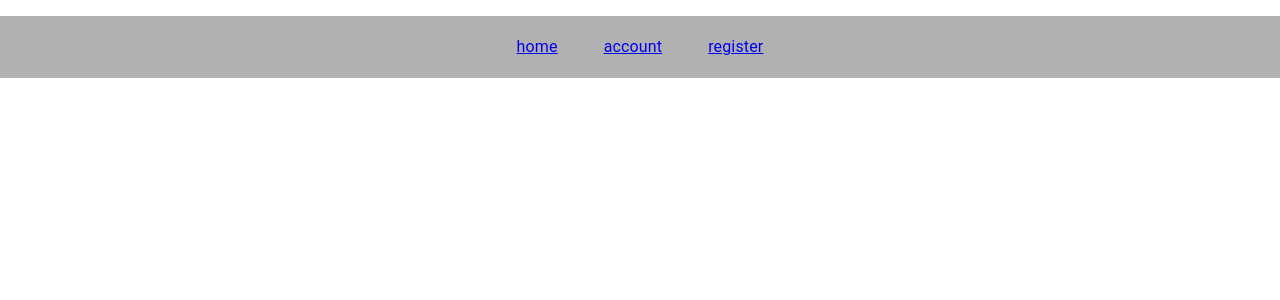
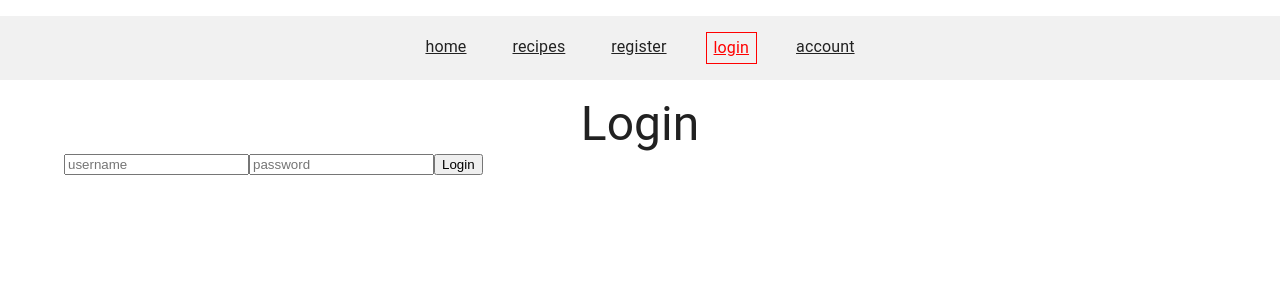
Before and after one commit to HladenRazum/recipes-fullstack-client, a React (Create React App) app: page /login in a window 1280 px wide. Shown: the top 300 px of the page. Built offline with nearby package versions, Linux system fonts and the light colour scheme.

Commit message:
small update

```diff
--- a/src/App.tsx
+++ b/src/App.tsx
@@ -6,6 +6,9 @@ import Footer from "./components/Footer/Footer";
 import RegisterPage from "./containers/RegisterPage/RegisterPage";
 import Account from "./containers/Account/Account";
 import { Box } from "@mui/system";
+import LoginPage from "./containers/LoginPage/LoginPage";
+import RecipesPage from "./containers/RecipesPage/RecipesPage";
+import NotFoundPage from "./containers/NotFoundPage/NotFoundPage";
 
 const App = () => {
    return (
@@ -15,7 +18,11 @@ const App = () => {
             <Routes>
                <Route path="/" element={<Home />} />
                <Route path="/register" element={<RegisterPage />} />
+               <Route path="/login" element={<LoginPage />} />
                <Route path="/account" element={<Account />} />
+               <Route path="/recipes" element={<RecipesPage />} />
+               <Route path="/recipes/:id" element={<RecipesPage />} />
+               <Route path="*" element={<NotFoundPage />} />
             </Routes>
          </BrowserRouter>
       </React.Fragment>
--- a/src/components/Navigation/Navigation.tsx
+++ b/src/components/Navigation/Navigation.tsx
@@ -4,18 +4,33 @@ import { NavLink } from "react-router-dom";
 
 interface Props {}
 
-const links = [
+interface Links {
+   title: string;
+   linkTo: string;
+}
+
+const links: Links[] = [
    {
       title: "home",
       linkTo: "/",
    },
+
+   {
+      title: "recipes",
+      linkTo: "/recipes",
+   },
+
+   {
+      title: "register",
+      linkTo: "/register",
+   },
+   {
+      title: "login",
+      linkTo: "/login",
+   },
    {
       title: "account",
       linkTo: "/account",
-   },
-   {
-      title: "register",
-      linkTo: "/register",
    },
 ];
 
@@ -30,6 +45,7 @@ export const Navigation = (props: Props) => {
    const navLinkStyle = {
       margin: "0 1em",
       padding: "3px 7px",
+      color: "#222",
    };
 
    return (
--- /dev/null
+++ b/src/components/UserLoginForm/UserLoginForm.tsx
@@ -0,0 +1,23 @@
+import { Field, Form, Formik } from "formik";
+import React from "react";
+
+interface Props {}
+
+const UserLoginForm = (props: Props) => {
+   return (
+      <Formik initialValues={{}} onSubmit={() => {}}>
+         <Form>
+            <Field placeholder="username" id="username" name="username" />
+            <Field
+               placeholder="password"
+               id="password"
+               name="passwod"
+               type="password"
+            />
+            <button type="submit">Login</button>
+         </Form>
+      </Formik>
+   );
+};
+
+export default UserLoginForm;
--- /dev/null
+++ b/src/containers/LoginPage/LoginPage.tsx
@@ -0,0 +1,21 @@
+import { Container, Typography } from "@mui/material";
+import React from "react";
+import UserLoginForm from "../../components/UserLoginForm/UserLoginForm";
+import UserRegisterForm from "../../components/UserRegisterForm/UserRegisterForm";
+
+interface Props {}
+
+const LoginPage = (props: Props) => {
+   return (
+      <React.Fragment>
+         <Container>
+            <Typography textAlign="center" variant="h3">
+               Login
+            </Typography>
+            <UserLoginForm />
+         </Container>
+      </React.Fragment>
+   );
+};
+
+export default LoginPage;
--- /dev/null
+++ b/src/containers/NotFoundPage/NotFoundPage.tsx
@@ -0,0 +1,37 @@
+import { Button, Container, Typography } from "@mui/material";
+import React from "react";
+import { useNavigate } from "react-router-dom";
+
+interface Props {}
+
+const NotFoundPage = (props: Props) => {
+   const navigate = useNavigate();
+   const navigateBack = () => {
+      navigate(-1);
+   };
+
+   return (
+      <React.Fragment>
+         <Container>
+            <Typography textAlign="center" variant="h1">
+               404
+            </Typography>
+            <Typography variant="body1" textAlign="center">
+               Could not find the resource that you've been looking for.
+            </Typography>
+            <Button
+               onClick={navigateBack}
+               variant="outlined"
+               sx={{
+                  display: "block",
+                  margin: "3em auto",
+               }}
+            >
+               Back
+            </Button>
+         </Container>
+      </React.Fragment>
+   );
+};
+
+export default NotFoundPage;
--- /dev/null
+++ b/src/containers/RecipesPage/RecipesPage.tsx
@@ -0,0 +1,18 @@
+import { Container, Typography } from "@mui/material";
+import React from "react";
+
+interface Props {}
+
+const RecipesPage = (props: Props) => {
+   return (
+      <React.Fragment>
+         <Container>
+            <Typography textAlign="center" variant="h3">
+               Recipes Page
+            </Typography>
+         </Container>
+      </React.Fragment>
+   );
+};
+
+export default RecipesPage;
--- a/src/theme.ts
+++ b/src/theme.ts
@@ -7,7 +7,7 @@ const theme = createTheme({
          main: blue[500],
       },
       secondary: {
-         main: grey[500],
+         main: grey[200],
       },
       error: {
          main: red.A400,
```
Also changed, not shown: src/components/Header/Header.tsx (deleted, +0 -12 lines), src/containers/SingleRecipePage/SingleRecipePage.tsx (added, +18 -0 lines).
